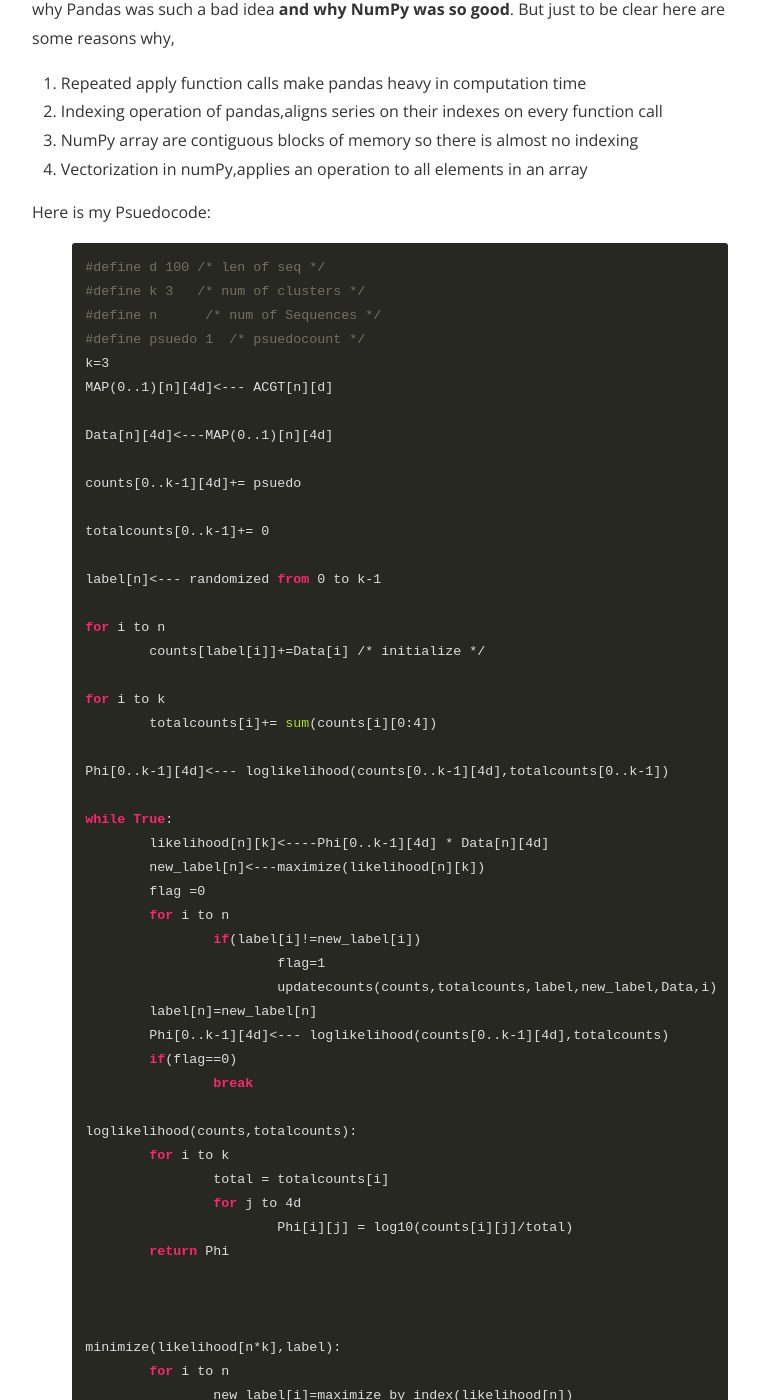
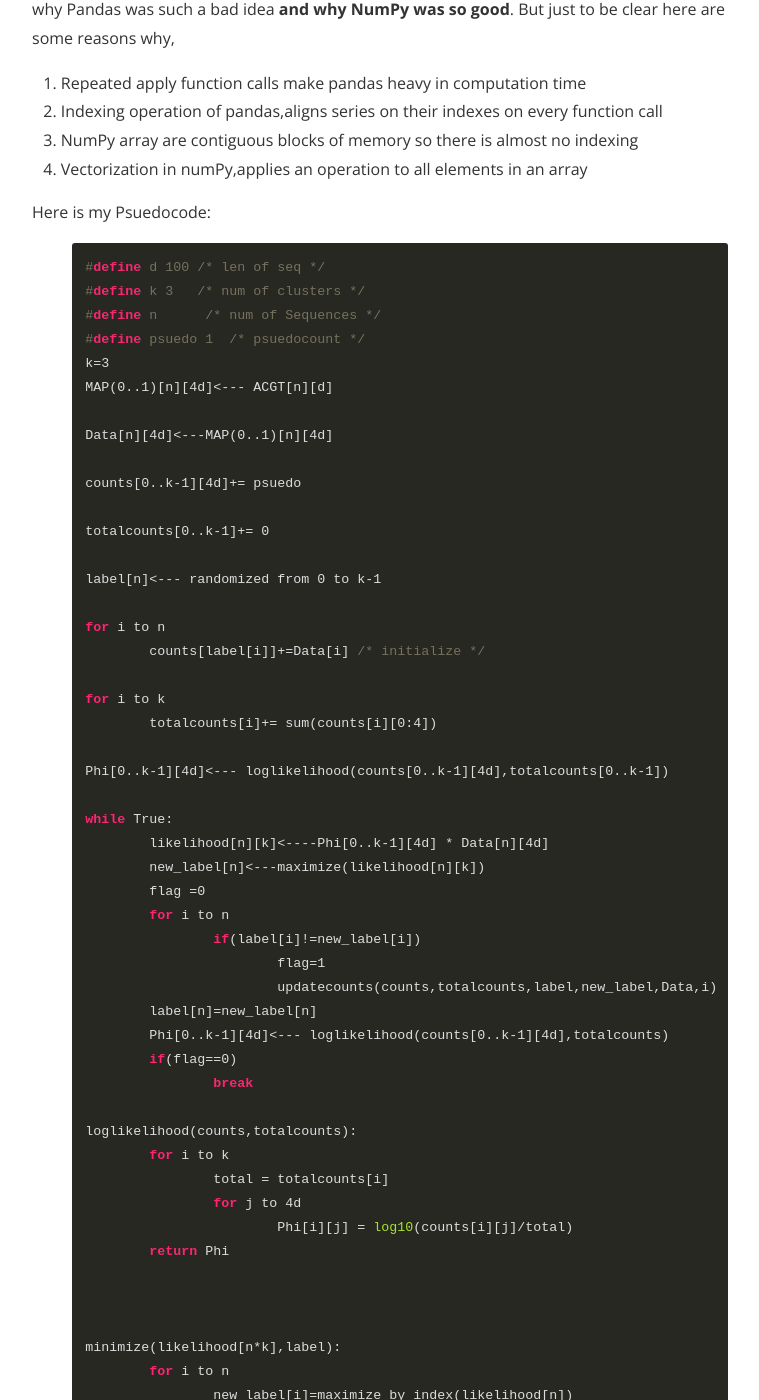
Before and after one commit to ashm8206/ashm8206.github.io, a Jekyll site: the page built from _posts/2017-05-17-K-MeansNCL.markdown, in a window 1280 px wide and 1400 px high, scrolled down 1269 px. Shown: the whole window, without its empty margins (240-999 px from the left). Built offline with Jekyll 4.4.1, drawn with Linux system fonts in a browser that asks for light colours; nearby versions of some CDN libraries; comment, search, counter and statistics services are not loaded.

Commit message:
highlight style

```diff
--- a/_posts/2017-05-17-K-MeansNCL.markdown
+++ b/_posts/2017-05-17-K-MeansNCL.markdown
@@ -31,7 +31,7 @@
 
 Here is my Psuedocode:
 
-{% highlight python %}
+{% highlight c++ %}
 #define d 100 /* len of seq */
 #define k 3   /* num of clusters */
 #define n      /* num of Sequences */
```
